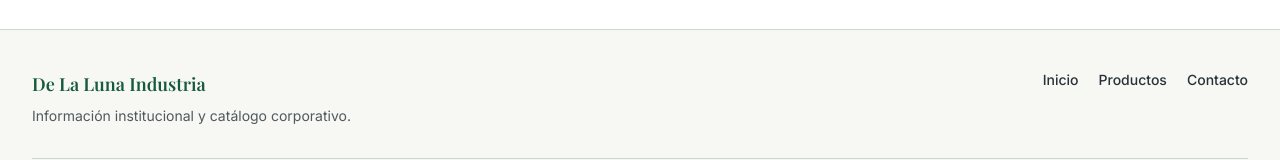
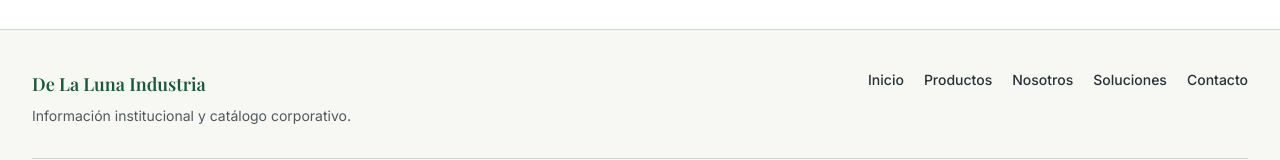
Before and after one commit to OscarUMB/delaluna-industria-web, a Next.js app: page / in a window 1280 px wide. Shown: the part 2037-2197 px from the top of the page. Built offline with nearby package versions, Linux system fonts and the light colour scheme; a web font is replaced by a local one.

Commit message:
fix: reparacion de enlaces de navegacion rotos en header y hero

```diff
--- a/src/components/layout/Footer.tsx
+++ b/src/components/layout/Footer.tsx
@@ -5,7 +5,9 @@ import { Container } from "@/components/ui/Container";
 const footerNavigation = [
   { href: "/", label: "Inicio" },
   { href: "/#productos", label: "Productos" },
-  { href: "/#contacto", label: "Contacto" },
+  { href: "/nosotros", label: "Nosotros" },
+  { href: "/soluciones", label: "Soluciones" },
+  { href: "/contacto", label: "Contacto" },
 ] as const;
 
 export function Footer() {
--- a/src/components/layout/Header.tsx
+++ b/src/components/layout/Header.tsx
@@ -6,8 +6,9 @@ import { Container } from "@/components/ui/Container";
 const navigationItems = [
   { href: "/", label: "Inicio" },
   { href: "/#productos", label: "Productos" },
-  { href: "/#nosotros", label: "Nosotros" },
-  { href: "/#contacto", label: "Contacto" },
+  { href: "/nosotros", label: "Nosotros" },
+  { href: "/soluciones", label: "Soluciones" },
+  { href: "/contacto", label: "Contacto" },
 ] as const;
 
 export function Header() {
@@ -40,13 +41,15 @@ export function Header() {
 
           <div className="hidden items-center gap-3 lg:flex">
             <Link
-              href="/#cotizacion"
+              href="/cotizacion"
               className="inline-flex min-h-11 items-center justify-center rounded-md bg-brand-green-deep px-4 text-center text-sm font-semibold text-surface-primary hover:bg-brand-green-leaf hover:text-text-primary focus-visible:outline-none focus-visible:ring-2 focus-visible:ring-brand-green-deep focus-visible:ring-offset-2 focus-visible:ring-offset-surface-primary"
             >
               Solicitar Cotización
             </Link>
             <Link
-              href="/#whatsapp"
+              href="https://wa.me/573000000000?text=Hola,%20quisiera%20información%20sobre%20los%20productos%20institucionales"
+              target="_blank"
+              rel="noopener noreferrer"
               className="inline-flex min-h-11 items-center justify-center rounded-md border border-brand-green-deep px-4 text-center text-sm font-semibold text-brand-green-deep hover:bg-surface-soft focus-visible:outline-none focus-visible:ring-2 focus-visible:ring-brand-green-deep focus-visible:ring-offset-2 focus-visible:ring-offset-surface-primary"
             >
               WhatsApp
--- a/src/components/layout/MobileMenu.tsx
+++ b/src/components/layout/MobileMenu.tsx
@@ -54,14 +54,16 @@ export function MobileMenu({ navigationItems }: MobileMenuProps) {
 
               <div className="mt-4 grid gap-3 border-t border-brand-green-deep/20 pt-4 sm:grid-cols-2">
                 <Link
-                  href="/#cotizacion"
+                  href="/cotizacion"
                   className="inline-flex min-h-11 items-center justify-center rounded-md bg-brand-green-deep px-4 text-center text-sm font-semibold text-surface-primary hover:bg-brand-green-leaf hover:text-text-primary focus-visible:outline-none focus-visible:ring-2 focus-visible:ring-brand-green-deep focus-visible:ring-offset-2 focus-visible:ring-offset-surface-primary"
                   onClick={closeMenu}
                 >
                   Solicitar Cotización
                 </Link>
                 <Link
-                  href="/#whatsapp"
+                  href="https://wa.me/573000000000?text=Hola,%20quisiera%20información%20sobre%20los%20productos%20institucionales"
+                  target="_blank"
+                  rel="noopener noreferrer"
                   className="inline-flex min-h-11 items-center justify-center rounded-md border border-brand-green-deep px-4 text-center text-sm font-semibold text-brand-green-deep hover:bg-surface-soft focus-visible:outline-none focus-visible:ring-2 focus-visible:ring-brand-green-deep focus-visible:ring-offset-2 focus-visible:ring-offset-surface-primary"
                   onClick={closeMenu}
                 >
--- a/src/components/sections/Hero.tsx
+++ b/src/components/sections/Hero.tsx
@@ -33,7 +33,7 @@ export function Hero() {
                 Ver productos
               </Link>
               <Link
-                href="/#cotizacion"
+                href="/cotizacion"
                 className="inline-flex min-h-11 items-center justify-center rounded-md border border-brand-green-deep bg-surface-primary px-6 py-3 text-center text-sm font-semibold text-brand-green-deep transition-colors hover:bg-brand-green-deep hover:text-surface-primary focus-visible:outline-none focus-visible:ring-2 focus-visible:ring-brand-green-deep focus-visible:ring-offset-2 focus-visible:ring-offset-surface-soft"
               >
                 Solicitar cotización
```
